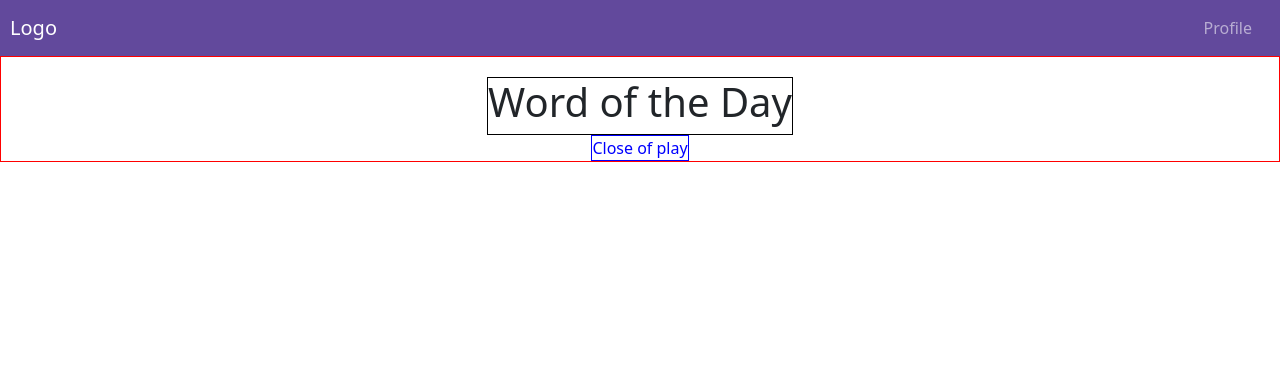
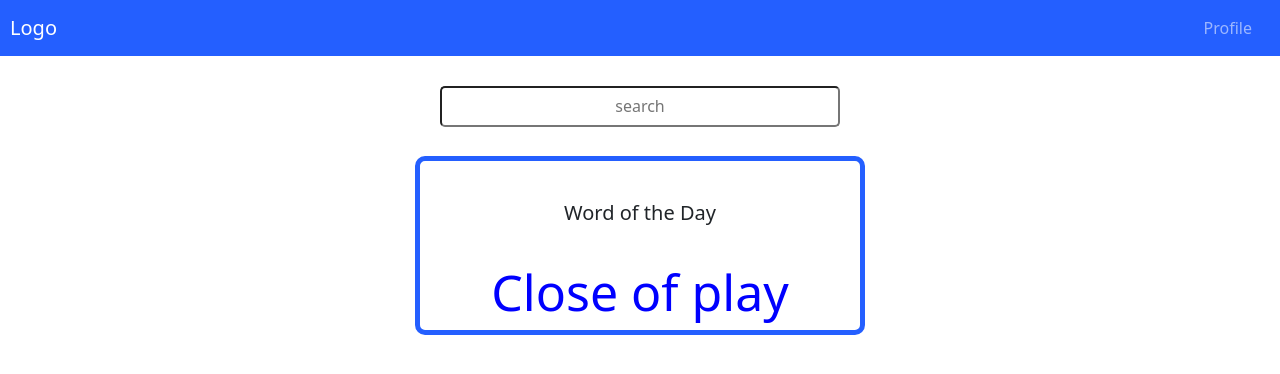
Before and after one commit to EriikT/ReactAppProject, a React (Create React App) app in the folder my-app/: page /Home in a window 1280 px wide. Shown: the top 374 px of the page. Built offline with nearby package versions, Linux system fonts and the light colour scheme.

Commit message:
added css to word-container

```diff
--- a/my-app/src/components/Navbar.css
+++ b/my-app/src/components/Navbar.css
@@ -1,5 +1,5 @@
 .navbar-color{
-  background-color: rgb(98, 73, 156);
+  background-color: rgb(36, 95, 255);
 }
 
 .logo{
--- a/my-app/src/pages/Home.css
+++ b/my-app/src/pages/Home.css
@@ -1,19 +1,68 @@
+/* make sure items inside containers dont go over 300px width */
+/* make sure to give unique classNames to elements to avoid
+  issues with already reserved class names in Bootsrap  */
+
+.search-container {
+  /* border: solid blue 5px; */
+  display: flex;
+  flex-direction: column;
+  align-items: center;
+  justify-content: center;
+  height: 100px;
+}
+
+
+.search-bar {
+  text-align: center;
+  margin-top: 20px;
+  margin-bottom: 20px;
+  border-radius: 5px;
+  height: 41px;
+  width: 267px;
+}
+
+@media screen and (min-width: 600px) {
+  .search-bar {
+    width: 400px;
+  }
+}
+
 .word-container {
-  border: solid red 1px;
+  /* border: solid red 5px; */
   display: flex;
   flex-direction: column;
   align-items: center;
   justify-content: center;
 }
 
+.info-box {
+  border: solid rgb(36, 95, 255) 5px;
+  justify-content: center;
+  border-radius: 10px;
+  width: 300px;
+
+}
+
+@media screen and (min-width: 600px) {
+  .info-box {
+    width: 450px;
+  }
+}
+
 .title-container {
-  margin-top: 20px;
-  border: solid black 1px;
+  margin-top: 40px;
+  /* border: solid black 1px; */
   text-align: center;
 }
 
+#title {
+  font-size: 20px ;
+}
+
 .data-container {
-  border: solid blue 1px;
+  margin-top: 30px;
+  /* border: solid blue 1px; */
   color: blue;
   text-align: center;
+  font-size: 50px;
 }
--- a/my-app/src/pages/Home.js
+++ b/my-app/src/pages/Home.js
@@ -10,12 +10,17 @@ export default function Home() {
             <div>
                 <Navbar />
             </div>
+            <form className="search-container">
+                <input className="search-bar" placeholder="search"></input>
+            </form>
             <div className="word-container">
-                <div className='title-container'>
-                    <h1>Word of the Day</h1>
-                </div>
-                <div className='data-container'>
-                    <DataDisplay />
+                <div className="info-box">
+                    <div className='title-container'>
+                        <h1 id="title">Word of the Day</h1>
+                    </div>
+                    <div className='data-container'>
+                        <DataDisplay />
+                    </div>
                 </div>
             </div>
         </>
--- a/my-app/src/pages/Login.css
+++ b/my-app/src/pages/Login.css
@@ -10,7 +10,7 @@
   .login-logo {
     width: 200px;
     height: 200px;
-    background-color: rgb(98, 73, 156);
+    background-color: rgb(36, 95, 255);
     color: white;
     display: flex;
     align-items: center;
@@ -21,7 +21,7 @@
   }
 
   .get-started-button{
-    background-color: rgb(98, 73, 156);
+    background-color: rgb(36, 95, 255);
     height: 43px;
     font-size: 16px;
     color: white;
--- a/my-app/src/pages/Profile.css
+++ b/my-app/src/pages/Profile.css
@@ -12,12 +12,12 @@
     padding-top: 10px;
     padding-left: 25px;
     color: white;
-    background-color: rgb(98, 73, 156);
+    background-color: rgb(36, 95, 255);
 }
 
 .Profile_bottom {
     width: 300px;
     padding-left: 25px;
-    border-color: rgb(98, 73, 156);
+    border-color: rgb(36, 95, 255);
     border-style: solid;
 }
```
